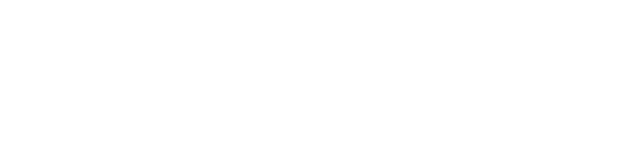
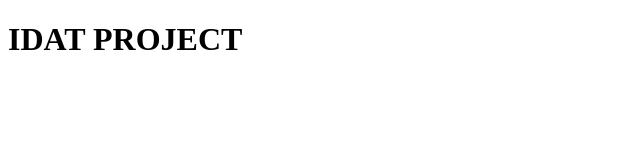
Before and after one commit to AbelEscate/new-project, a plain HTML site: page index.html in a window 1280 px wide. Shown: the whole page, without its empty margins (0-640 px from the left). Drawn offline with Linux system fonts and the light colour scheme.

Commit message:
modify index.html

```diff
--- a/index.html
+++ b/index.html
@@ -7,5 +7,7 @@
 </head>
 <body>
 
+    <h1>IDAT PROJECT</h1>
+    <!--  -->
 </body>
 </html>
```
